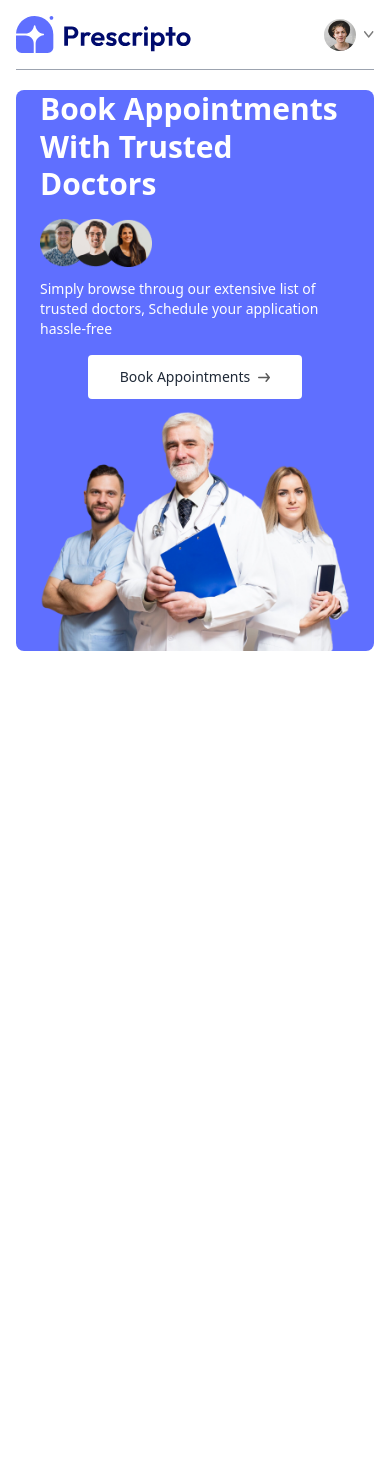
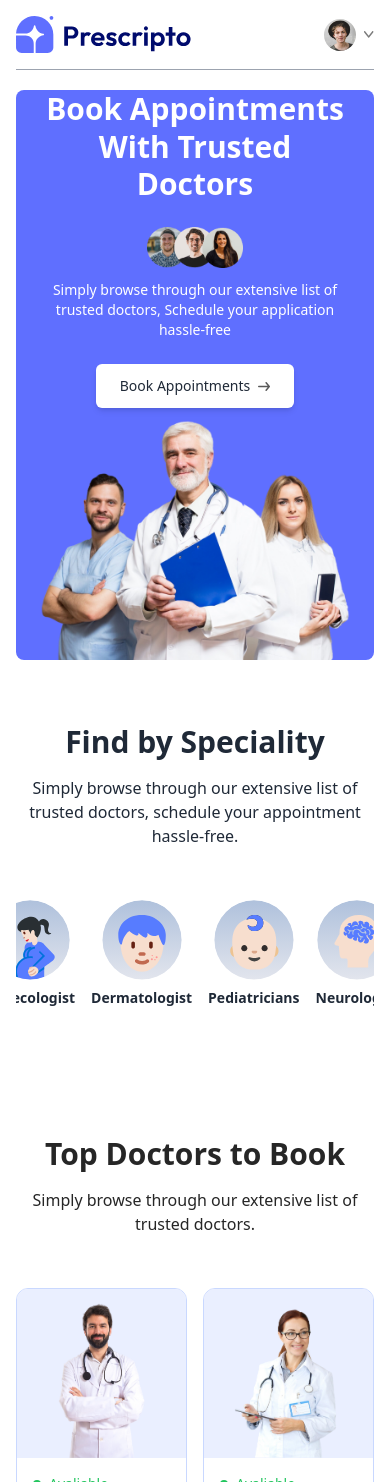
Before and after one commit to upadhyayvaibhav229/Doctor_Appointment_booking-site, a React (Vite) app in the folder Fronted/: page / in a window 390 px wide. Shown: the top 1482 px of the page. Before the commit the page ends 844 px from the top, so only its background shows below. Built offline with nearby package versions, Linux system fonts and the light colour scheme.

Commit message:
commited home page doctor list completed

```diff
--- a/Fronted/src/Components/Header.jsx
+++ b/Fronted/src/Components/Header.jsx
@@ -1,27 +1,37 @@
-import React from 'react'
-import group_profiles from '../assets/assets/group_profiles.png'
-import arrow_icon from '../assets/assets/arrow_icon.svg'
-import header_img from '../assets/assets/header_img.png'
+import React from "react";
+import group_profiles from "../assets/assets/group_profiles.png";
+import arrow_icon from "../assets/assets/arrow_icon.svg";
+import header_img from "../assets/assets/header_img.png";
+
 const Header = () => {
   return (
-    <div className='flex flex-col md:flex-row flex-wrap bg-primary items-center justify-between rounded-lg px-6 md:px-10 '>
-      {/* ------------- Left side ----------------- */}
-      <div className='md:w-1/2 flex flex-col items-start justify-center m-auto md:py-[10vw] md:mb-[-30px] gap-4'>
-        <p className='text-3xl md:text-4xl md:font-semibold text-white font-semibold md:leading-tight leading-tight lg:leading-tight '>Book Appointments <br/> With Trusted Doctors</p>
-        <div className='flex flex-col md:flex-row gap-3 text-white text-sm font-light'>
-            <img className='w-28' src={group_profiles} alt='logo' />
-            <p className=''>Simply browse throug our extensive list of trusted doctors,<br className='hidden sm:block'/> Schedule your application hassle-free</p>
+    <div className="flex flex-col md:flex-row bg-primary rounded-lg px-6 md:px-10 lg:px-20 ">
+      {/* Left Side */}
+      <div className="md:w-1/2 flex flex-col items-center md:items-start text-center md:text-left justify-center gap-6 md:py-[10vw]">
+        <p className="text-3xl md:text-4xl lg:text-5xl font-semibold text-white leading-tight">
+          Book Appointments <br /> With Trusted Doctors
+        </p>
+        <div className="flex flex-col md:flex-row items-center gap-3 text-white text-sm font-light">
+          <img className="w-24 md:w-28" src={group_profiles} alt="Profiles" />
+          <p className="max-w-sm">
+            Simply browse through our extensive list of trusted doctors, <br className="hidden sm:block" />
+            Schedule your application hassle-free
+          </p>
         </div>
-        <a href='#' className='rounded flex items-center gap-2 bg-white px-8 py-3 text-gray-800 text-sm m-auto md:m-0 hover:scale-105 transition-all duration-500'>
-        Book Appointments <img className='w-3 ' src={arrow_icon} alt=''/>
+        <a
+          href="#specality"
+          className="flex items-center gap-2 bg-white px-6 md:px-8 py-3 rounded-md text-gray-800 text-sm font-medium shadow-md hover:scale-105 transition-transform duration-300"
+        >
+          Book Appointments <img className="w-3" src={arrow_icon} alt="Arrow" />
         </a>
       </div>
-      {/* ------------- Right side ----------------- */}
-      <div className='md:w-1/2 flex items-center justify-center '>
-        <img className='h-auto ' src={header_img}/>
+
+      {/* Right Side */}
+      <div className="md:w-1/2  relative ">
+        <img className="w-full h-auto rounded-md md:absolute bottom-0" src={header_img} alt="Header" />
       </div>
     </div>
-  )
-}
+  );
+};
 
-export default Header
+export default Header;
--- a/Fronted/src/Components/Navbar.jsx
+++ b/Fronted/src/Components/Navbar.jsx
@@ -34,6 +34,7 @@ const Navbar = () => {
         token ? <div className="flex items-center gap-2 cursor-pointer group relative">
           <img className="w-8 rounded-full" src={profile} alt="profile"></img>
           <img className="w-2.5" src= {dropdown_icon} alt="dropdown"></img>
+
           <div className="absolute top-0 right-0 pt-14 text-base font-medium text-gray-600 z-50  hidden group-hover:block">
             <div className="flex flex-col bg-stone-100 p-4 gap-4 min-w-48">
               <p onClick={() => navigate("/my-Profile")} className="hover:text-black cursor-pointer">My Profile</p>
--- /dev/null
+++ b/Fronted/src/Components/SpecalityMenu.jsx
@@ -0,0 +1,32 @@
+import React from "react";
+import { specialityData } from "../assets/assets/assets";
+import { Link } from "react-router-dom";
+
+const SpecalityMenu = () => {
+  return (
+    <div
+    className="flex flex-col items-center justify-center py-16 text-gray-800 gap-4"
+    id="specality">
+        <h1 className="text-3xl font-semibold">Find by Speciality</h1>
+        <p className="sm:w-1/3 text-center text-md">
+          Simply browse through our extensive list of trusted doctors, schedule
+          your appointment hassle-free.
+        </p>
+      <div
+       className="flex justify-center items-center gap-4 mt-5 w-full overflow-scroll pt-4">
+      {
+        specialityData.map((item, index) => (
+
+            <Link onClick={() => window.scrollTo(0, 0)} className="flex flex-col items-center gap-2 cursor-pointer flex-shrink-0 hover:translate-y-[-10px] transition-all duration-500" key={index} to={`/doctors/${item.speciality}`}>
+              <img className="w-20 h-20 rounded-full" src={item.image} alt="speciality" />
+              <p className="text-sm font-semibold">{item.speciality}</p>
+            </Link>
+
+        ))
+      }
+      </div>
+    </div>
+  );
+};
+
+export default SpecalityMenu;
--- /dev/null
+++ b/Fronted/src/Components/TopDoctors.jsx
@@ -0,0 +1,48 @@
+import React from "react";
+import { doctors } from "../assets/assets/assets";
+import { Link, useNavigate } from "react-router-dom";
+
+const TopDoctors = () => {
+
+  const navigate = useNavigate();
+
+  return (
+    <div className="flex flex-col items-center gap-4 my-16 text-[#262626] md:mx-10">
+      <h1 className="text-3xl font-semibold">Top Doctors to Book</h1>
+      <p className="sm:w-1/3 text-center text-md">
+        Simply browse through our extensive list of trusted doctors.
+      </p>
+
+      <div className="w-full grid grid-cols-2  lg:grid-cols-3 gap-4 mt-5 overflow-scroll pt-4">
+        {doctors.map((item, index) => (
+          <div
+            onClick={() => navigate(`/appointment/${item._id}`)}
+            key={index}
+            className="border border-[#C9D8FF] rounded-xl overflow-hidden cursor-pointer hover:translate-y-[-10px] transition-all duration-500"
+          >
+            <img className="bg-[#EAEFFF]" src={item.image} alt="speciality" />
+            <div className="p-4">
+              <div className="flex gap-2 items-center">
+                <p className="bg-green-500 rounded-full w-2 h-2"></p>
+                <p className="text-sm text-green-500">Avaliable</p>
+              </div>
+              <p className="text-xl font-semibold">{item.name}</p>
+              <p className="text-sm font-semibold">{item.speciality}</p>
+            </div>
+          </div>
+        ))}
+      </div>
+
+      <Link
+        onClick={() => window.scrollTo(0, 0)}
+        to="/doctors"
+        className="flex items-center gap-2 bg-primary px-6 md:px-8 py-3 rounded-md text-white text-sm font-medium shadow-md hover:scale-105 transition-transform duration-300"
+      >
+        See More
+      </Link>
+
+    </div>
+  );
+};
+
+export default TopDoctors;
--- a/Fronted/src/Pages/Doctors.jsx
+++ b/Fronted/src/Pages/Doctors.jsx
@@ -3,7 +3,9 @@ import React from 'react'
 const Doctors = () => {
   return (
     <div>
-      <h1>Doctors page</h1>
+      {
+
+      }
     </div>
   )
 }
--- a/Fronted/src/Pages/Home.jsx
+++ b/Fronted/src/Pages/Home.jsx
@@ -1,10 +1,14 @@
 import React from 'react'
 import Header from '../Components/Header'
+import SpecalityMenu from '../Components/SpecalityMenu'
+import TopDoctors from '../Components/TopDoctors'
 
 const Home = () => {
   return (
     <div>
     <Header/>
+    <SpecalityMenu/>
+    <TopDoctors/>
     </div>
   )
 }
--- a/Fronted/src/index.css
+++ b/Fronted/src/index.css
@@ -5,3 +5,12 @@
 .active hr{
     @apply block
 }
+
+::-webkit-scrollbar {
+    display: none;
+}
+
+/* scrollbehavior: smooth */
+html {
+    scroll-behavior: smooth;
+}
```
